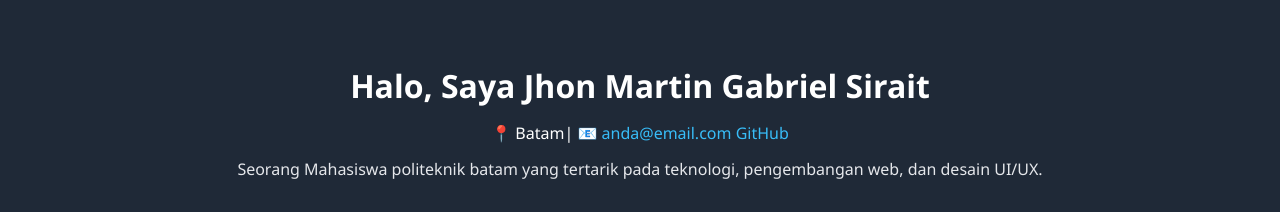
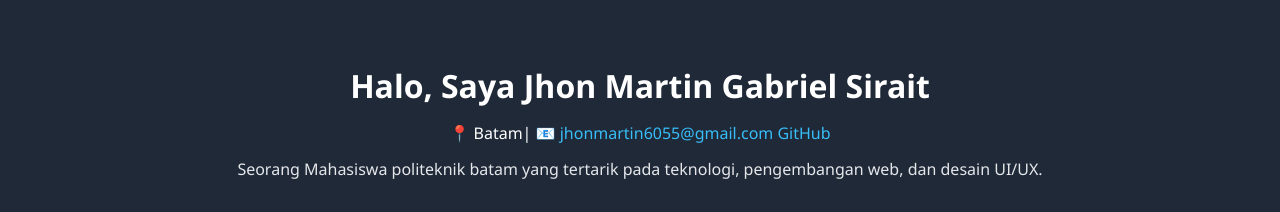
Before and after one commit to Jhon-db/my-portofolio, a plain HTML site: page index.html in a window 1280 px wide. Shown: the top 212 px of the page. Drawn offline with Linux system fonts and the light colour scheme.

Commit message:
Update index.html

```diff
--- a/index.html
+++ b/index.html
@@ -12,7 +12,7 @@
     <div class="container">
       <h1>Halo, Saya Jhon Martin Gabriel Sirait</h1>
       <p class="info">
-        📍 Batam| 📧 <a href="mailto:jhonmartin6055@gmail.com">anda@email.com</a>
+        📍 Batam| 📧 <a href="mailto:jhonmartin6055@gmail.com">jhonmartin6055@gmail.com</a>
         <a href="https://github.com/my-portofolio" target="_blank">GitHub</a>
       </p>
       <p class="desc">
```
